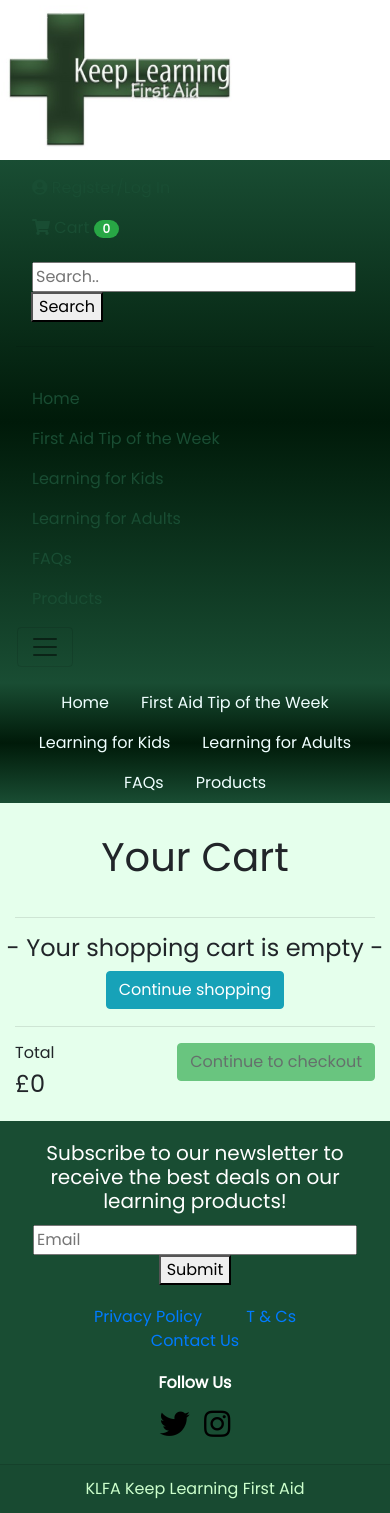
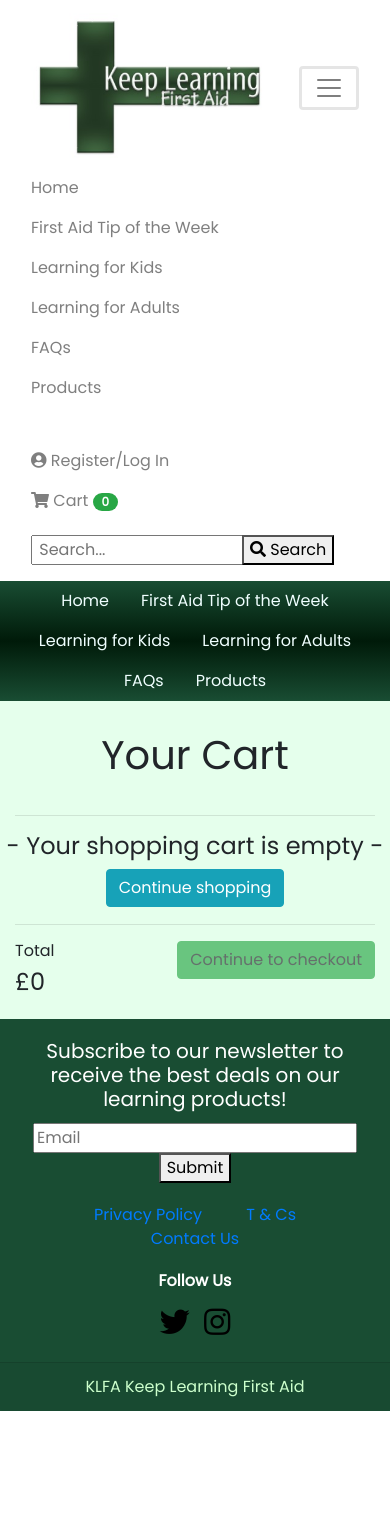
Before and after one commit to selinaerhabor/keep-learning-first-aid, a Django app: page /cart/view/ in a window 390 px wide. After the commit the page ends 1411 px from the top, so only its background shows below. Run offline with Django 3.2, Linux system fonts and the light colour scheme; some libraries are stand-ins or nearby versions.

Commit message:
Amended navigation bar in base template to ensure it is responsive on smaller screens and accommodates all web pages and lists them neatly on smaller screens.

```diff
--- a/static/css/style.css
+++ b/static/css/style.css
@@ -96,15 +96,26 @@
         font-size: 17px;
     }
 
+    .nav-button {
+        padding-top: -5px;
+    }
+
     .navbar-toggler {
-        color: #fff;
-        outline: hidden;
+        border: solid #194d33;
+    }
+
+    .navbar-toggler:focus {
+        outline: none;
+        box-shadow: none;
     }
 
     .btn:focus, .btn:active:focus, .btn.active:focus {
         box-shadow: none;
     }
 
+    .searchBar {
+        color: #194d33;
+    }
 
     .links {
         margin: 20px;
--- a/templates/base.html
+++ b/templates/base.html
@@ -24,135 +24,62 @@
     <title>{% block page_title %}{% endblock %}</title>
   </head>
   <body>
-  <!--HEADER NAVIGATION BAR-->
+    <!--NAVIGATION BAR-->
     <header>
+      <div class="container-fluid">
         <div class="row">
-        <div class="col-xs-12">
-          <a class="navbar-brand nav-link" href="{% url 'home' %}">
+          <div class="col-12">
+            <nav class="navbar navbar-expand-lg navbar-light">
+        <!--Website Logo-->
+        <a class="navbar-brand" href="{% url 'home' %}">
           <img class="logo" src="{% static 'images/logo.jpg' %}" alt="KLFA Logo">
         </a>
-          <nav class="navbar navbar-expand-lg nav-pages">
-          <!--Collapsible Navigation Bar (visible only on xs screens)-->
-          <div class="col-xs-12 col-md-12 mx-auto d-block d-sm-none">
-            <div class="collapse" id="navbarToggle">
-              {% if user.is_authenticated %}
-                <!--My Account-->
-                <a class="nav-link nav-top" href="{% url 'profile' %}">
-                  <i class="fas fa-user-circle"></i>
-                  My Account
-                </a>
-                <!--Logout-->
-                <a class="nav-link nav-top" href="{% url 'logout' %}">
-                  <i class="fas fa-user-circle"></i>
-                  Logout
-                </a>
-              {% else %}
-                <!--Registration/Sign In Button-->
-                <a class="nav-link nav-top" href="{% url 'registration' %}">
-                  <i class="fas fa-user-circle"></i>
-                  Register/Log In
-                </a>
-              {% endif %}
-              <!--Cart Button-->
-              {% if product_count > 0 %}
-                <a class="nav-link nav-top" href="{% url 'view_cart' %}" data-toggle="tooltip" data-placement="bottom" title="You have items ready for checkout!">
-                  <i class="fas fa-shopping-cart"></i>
-                  <span>Cart</span>
-                  <label class="badge badge-success">{{ product_count }}</label>
-                </a>
-              {% else %}
-                <a class="nav-link nav-top" href="{% url 'view_cart' %}" data-toggle="tooltip" data-placement="bottom" title="No items have been added yet">
-                  <i class="fas fa-shopping-cart"></i>
-                  <span>Cart</span>
-                  <label class="badge badge-success">0</label>
-                </a>
-              {% endif %}
-              <!--Controls display of Search Bar when toggle search button is pressed-->
-              <a class="nav-link nav-top d-block d-sm-none" id="displaySearchBar">
-                <form action="{% url 'search' %}" method="GET">
-                  <div class="input-group">
-                    <input type="text" name="q" placeholder="Search..">
-                    <div class="input-group-append">
-                      <button class="submit">Search</button>
-                    </div>
-                  </div>
-                </form>
-              </a>
-              <hr class="nav-link nav-top">
-              <a class="nav-link nav-top" href="{% url 'home' %}">Home</a>
-              <a class="nav-link nav-top" href="{% url 'firstaidtipsoftheweek' %}">First Aid Tip of the Week</a>
-              <a class="nav-link nav-top" href="{% url 'learningforkids' %}">Learning for Kids</a>
-              <a class="nav-link nav-top" href="{% url 'learningforadults' %}">Learning for Adults</a>
-              <a class="nav-link nav-top" href="{% url 'faqs' %}">FAQs</a>
-              <a class="nav-link nav-top" href="{% url 'sale' %}">Products</a>
-            </div>
-          </div>
-          <nav class="navbar navbar-light">
-            <button class="navbar-toggler" type="button" data-toggle="collapse" data-target="#navbarToggle" aria-controls="navbarToggleExternalContent" aria-expanded="false" aria-label="Toggle navigation">
+        <button class="navbar-toggler" type="button" data-toggle="collapse" data-target="#navbarSupportedContent" aria-controls="navbarSupportedContent" aria-expanded="false" aria-label="Toggle navigation">
           <span class="navbar-toggler-icon"></span>
         </button>
-          </nav>
+        <div class="collapse navbar-collapse" id="navbarSupportedContent">
+          <ul class="navbar-nav mr-auto">
+            <li class="nav-item d-block d-sm-none">
+              <a class="nav-link" href="{% url 'home' %}">Home</a>
+            </li>
+            <li class="nav-item d-block d-sm-none">
+              <a class="nav-link" href="{% url 'firstaidtipsoftheweek' %}">First Aid Tip of the Week</a>
+            </li>
+            <li class="nav-item d-block d-sm-none">
+              <a class="nav-link" href="{% url 'learningforkids' %}">Learning for Kids</a>
+            </li>
+            <li class="nav-item d-block d-sm-none">
+              <a class="nav-link" href="{% url 'learningforadults' %}">Learning for Adults</a>
+            </li>
+            <li class="nav-item d-block d-sm-none">
+              <a class="nav-link" href="{% url 'faqs' %}">FAQs</a>
+            </li>
+            <li class="nav-item d-block d-sm-none">
+              <a class="nav-link" href="{% url 'sale' %}">Products</a>
+            </li>
+            <hr class="nav-item d-block d-sm-none">
+            </li>
+            {% if user.is_authenticated %}
+              <li class="nav-item dropdown">
+                <a class="nav-link dropdown-toggle" href="#" id="navbarDropdown" role="button" data-toggle="dropdown" aria-haspopup="true" aria-expanded="false" href="{% url 'profile' %}">
+                  <i class="fas fa-user-circle"></i>
+                  {{ user }}
+                </a>
+                <div class="dropdown-menu" aria-labelledby="navbarDropdown">
+                  <a class="dropdown-item" href="{% url 'logout' %}">Logout</a>
                 </div>
-      </div>
-      {% if messages %}
-        <div class="col-m4" id="navbarNav">
-          <div class="alert alert-warning alert-dismissible fade show" role="alert">
-            <button type="button" class="close" data-dismiss="alert" aria-label="Close">
-              <span aria-hidden="true">&times;</span>
-            </button>
-            {% for message in messages %}
-              {{ message }}
-            {% endfor %}
-          </div>
-        </div>
-      {% endif %}
-      <!--Larger Screen Navigation-->
-      <div class="collapse navbar-collapse d-flex justify-content-end" id="nav">
-        <ul class="nav justify-content-end">
-          {% if user.is_authenticated %}
-          <!--My Account-->
-          <li class="nav-item d-none d-sm-inline">
-            <a class="nav-link nav-top" href="{% url 'profile' %}">
-              <i class="fas fa-user-circle"></i>
-              My Account
-            </a>
-          </li>
-          <!--Logout-->
-          <li class="nav-item d-none d-sm-inline">
-            <a class="nav-link nav-top" href="{% url 'logout' %}">
-              <i class="fas fa-user-circle"></i>
-              Logout
-            </a>
               </li>
             {% else %}
+              <li class="nav-item dropdown">
                 <!--Registration/Sign In Button-->
-          <li class="nav-item d-none d-sm-inline">
-            <a class="nav-link nav-top" href="{% url 'registration' %}">
+                <a class="nav-link nav-top nav-button" href="{% url 'registration' %}">
                   <i class="fas fa-user-circle"></i>
                   Register/Log In
                 </a>
               </li>
             {% endif %}
-          <!--Controls display of Search Bar when toggle search button is pressed-->
-          <a class="multi-collapse d-none d-sm-inline" id="displaySearchBar" aria-hidden="true">
-            <form action="{% url 'search' %}" method="GET">
-              <div class="input-group">
-                <input type="text" name="q" placeholder="Search..">
-                <div class="input-group-append">
-                  <button class="submit">Search</button>
-                </div>
-              </div>
-            </form>
-          </a>
-          <!--Search Button-->
-          <li class="nav-item d-none d-sm-inline">
-            <a class="nav-link nav-top" href="#displaySearchBar" data-toggle="collapse" href="#displaySearchBar" role="button" aria-expanded="true" aria-controls="displaySearchBar">
-              <i class="fas fa-search"></i>
-              Search
-            </a>
-          </li>
               <!--Cart Button-->
-          <li class="nav-item d-none d-sm-inline">
+              <li class="nav-item">
                 {% if product_count > 0 %}
                   <a class="nav-link nav-top" href="{% url 'view_cart' %}" data-toggle="tooltip" data-placement="bottom" title="You have items ready for checkout!">
                   <i class="fas fa-shopping-cart"></i>
@@ -168,8 +95,20 @@
                 {% endif %}
               </li>
           </ul>
+          <!--Search Bar-->
+          <form class="form-inline my-2 my-lg-0" action="{% url 'search' %}" method="GET"
+            <div class="input-group">
+              <input type="text" class="searchBar" size="12" name="q" placeholder=" Search...">
+              <div class="input-group-append">
+                <button class="submit"><i class="fas fa-search"></i> Search</button>
+              </div>
+            </div>
+          </form>
         </div>
       </nav>
+          </div>
+        </div>
+      </div>
     </header>
 
     <!--MAIN BODY-->
```
Lines whose indentation alone changed are shown as unchanged.
